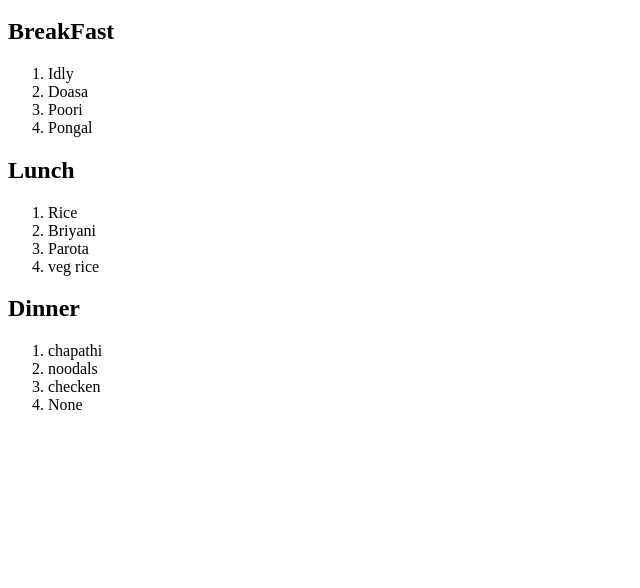
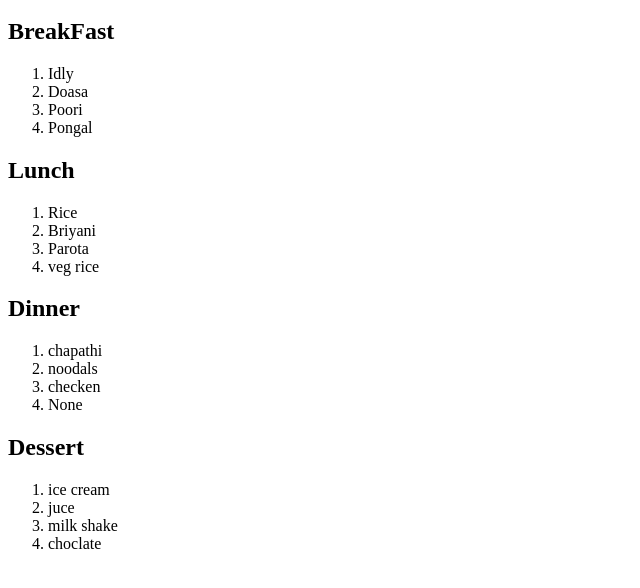
Before and after one commit to yeswanthkamaraj/Resturant-web-HTML-CSS, a plain HTML site: page Menu.html in a window 1280 px wide. Shown: the part 100-688 px from the top of the page, without its empty margins (0-640 px from the left). Drawn offline with Linux system fonts and the light colour scheme.

```diff
--- a/Menu.html
+++ b/Menu.html
@@ -31,5 +31,13 @@
         <li>checken</li>
         <li>None</li>
     </ol>
+    <h2 id="desert">Dessert</h2>
+    <ol>
+        <li>ice cream</li>
+        <li>juce</li>
+        <li>milk shake</li>
+        <li>choclate</li>
+    </ol>
+
 </body>
 </html>
```
Also changed, not shown: About.html (+2 -0 lines), Services/catring.html (added, +12 -0 lines).
